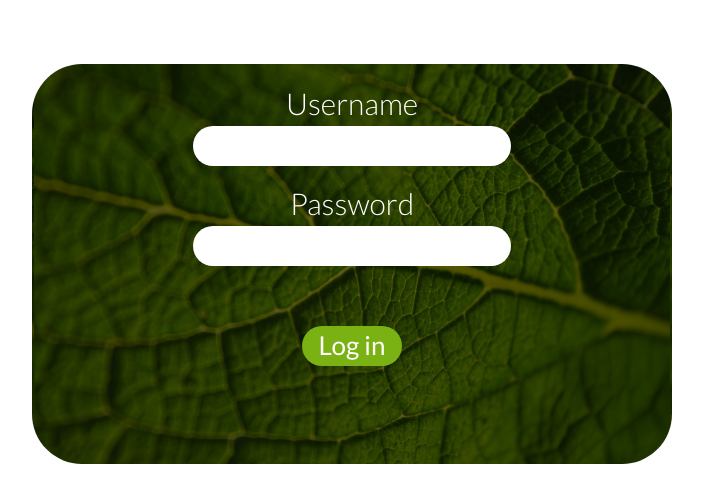
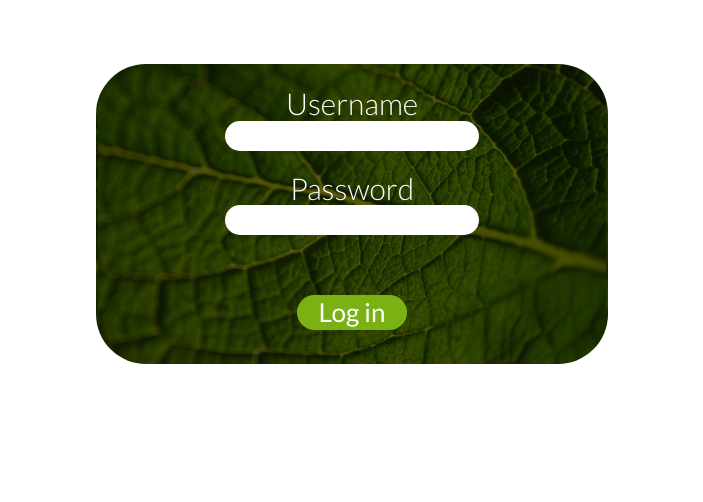
Before and after one commit to false-positive/ecospace, a plain HTML site: page client/login.html in a window 1280 px wide. Shown: the whole page, without its empty margins (288-991 px from the left). Drawn offline with Linux system fonts and the light colour scheme.

Commit message:
Finished login.html

```diff
--- a/client/resources/css/login.css
+++ b/client/resources/css/login.css
@@ -20,15 +20,15 @@ html {
     border: 2px solid transparent;
     border-radius: 50px;
     margin: 5% auto;
-    height: 50vh;
-    width: 50vw;
+    height: 300px;
+    width: 40%;
 }
 
 .box label {
     text-align: center;
     margin: 20px auto 0 auto;
     display: block;
-    height: 5vh;
+    height: 10%;
     font-size: 150%;
     color: #fff;
 }
@@ -43,18 +43,20 @@ html {
 
 .box input[type="text"],
 .box input[type="password"] {
-    height: 5vh;
+    height: 30px;
     width: 50%;
 }
 .box input[type="submit"] {
     cursor: pointer;
     font-size: 130%;
     margin-top: 60px;
-    height: 5vh;
-    width: 100px;
+    height: 35px;
+    width: 110px;
     color: #fff;
     background: #7ab214;
+    transition: background 0.3s;
 }
 
 .box input[type="submit"]:hover {
+    background: #85c215;
 }
```
